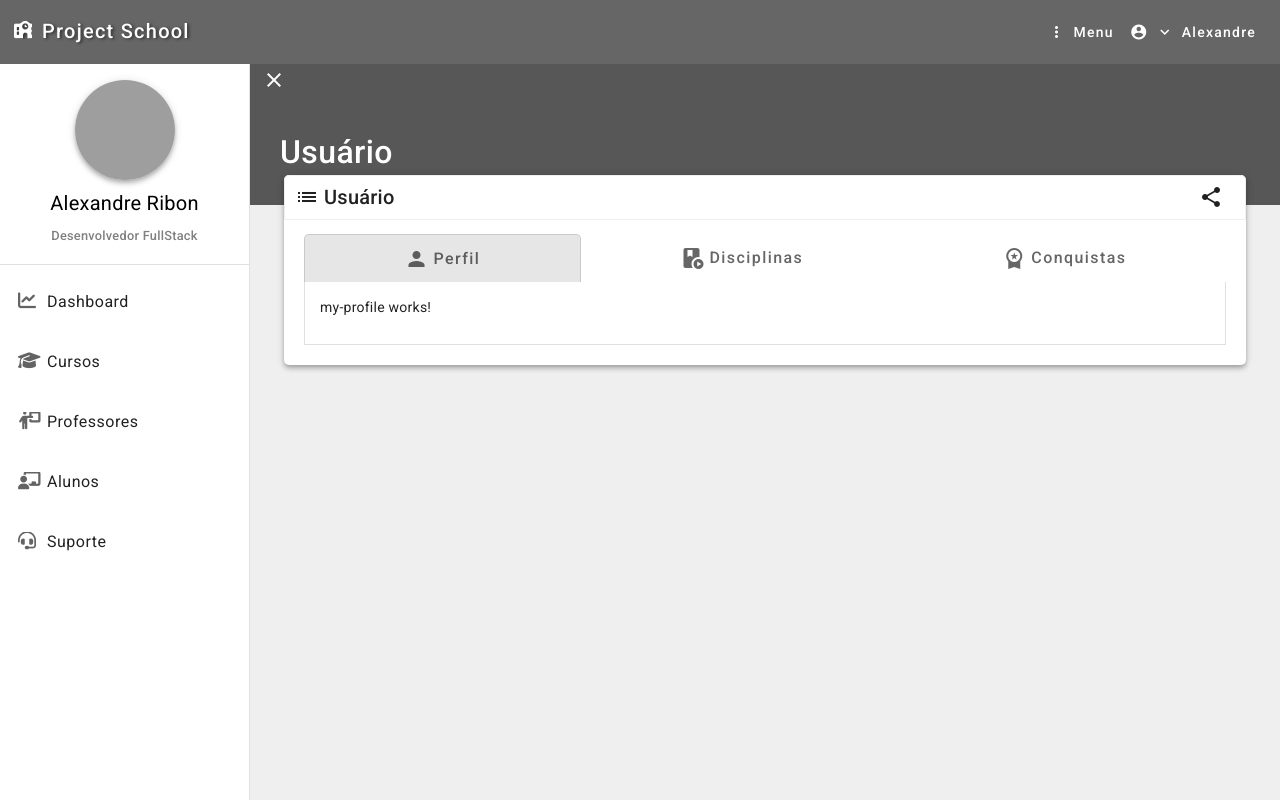
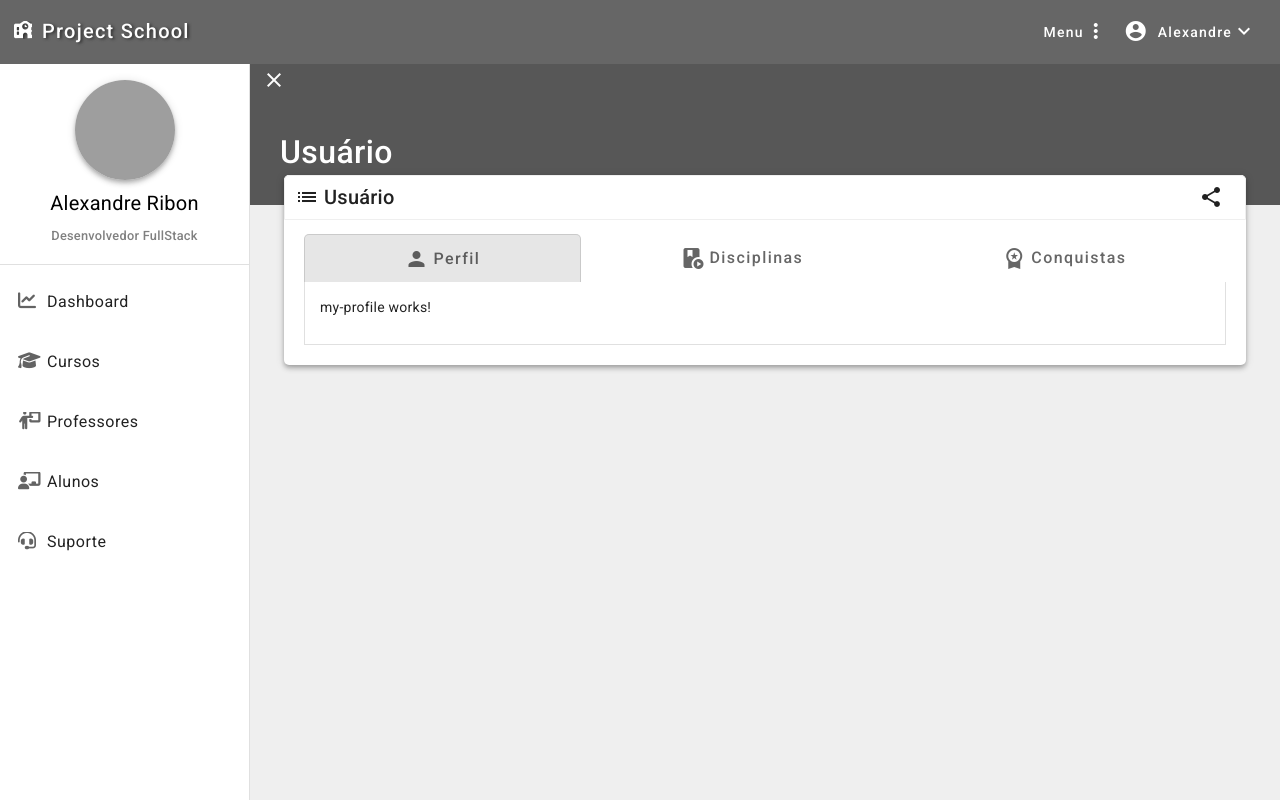
Before and after one commit to alexandreribon/ProjectSchool, an Angular app: page /users/myProfile in a window 1280 px wide. Built offline with nearby package versions, Linux system fonts and the light colour scheme; grey boxes are pictures that could not be loaded.

Commit message:
Alterando e Melhorando o visual dos Menus do topo

```diff
--- a/src/app/shared/components/toolbar-menu/toolbar-menu.component.html
+++ b/src/app/shared/components/toolbar-menu/toolbar-menu.component.html
@@ -7,23 +7,31 @@
     </a>
     <div class="content-center">
       <button mat-button [matMenuTriggerFor]="beforeMenu">
+        <div class="menu">
           <span>Menu</span>
           <mat-icon>more_vert</mat-icon>
+        </div>
       </button>
       <mat-menu #beforeMenu="matMenu">
+        <div class="menu-item">
           <a *ngFor="let item of itensMenu" mat-menu-item
              [routerLink]="item.link" routerLinkActive="active">
             <mat-icon fontSet="fa" [fontIcon]="item.icon"></mat-icon>
             <span>{{item.label}}</span>
           </a>
+        </div>
+
       </mat-menu>
       <div>
         <button mat-button [matMenuTriggerFor]="menu">
+          <div class="menu">
             <mat-icon class="space-right-icon">account_circle</mat-icon>
             <span>Alexandre</span>
             <mat-icon>keyboard_arrow_down</mat-icon>
+          </div>
         </button>
         <mat-menu #menu="matMenu">
+          <div class="menu-item-2">
             <a routerLink="/users/myProfile" mat-menu-item>
               <mat-icon>person</mat-icon>
               <span>Perfil</span>
@@ -33,6 +41,7 @@
               <mat-icon>logout</mat-icon>
               <span>Sair</span>
             </a>
+          </div>
         </mat-menu>
       </div>
     </div>
--- a/src/app/shared/components/toolbar-menu/toolbar-menu.component.scss
+++ b/src/app/shared/components/toolbar-menu/toolbar-menu.component.scss
@@ -9,13 +9,40 @@
   font-size: 20px;
 }
 
-.mat-menu-item {
+.menu {
+  display: flex;
+  flex-direction: row;
   .mat-icon {
+    padding-top: 3px;
+  }
+}
+
+.menu-item {
+  display: flex;
+  flex-direction: column;
+  .mat-icon {
+    padding-top: 5px;
+    margin-right: 3px;
+    font-size: 16px;
+  }
+}
+
+.menu-item-2 {
+  display: flex;
+  flex-direction: column;
+  .mat-icon {
+    padding-top: 2px;
+    margin-right: 3px;
+    font-size: 20px;
+  }
+}
+
+/* .mat-menu-item {
+ .mat-icon {
     margin-top: 5px;
     font-size: 18px;
-    padding-top: 30px;
   }
-}
+} */
 
 .toolbar-menu {
   position: fixed;
```
Lines whose indentation alone changed are shown as unchanged.
